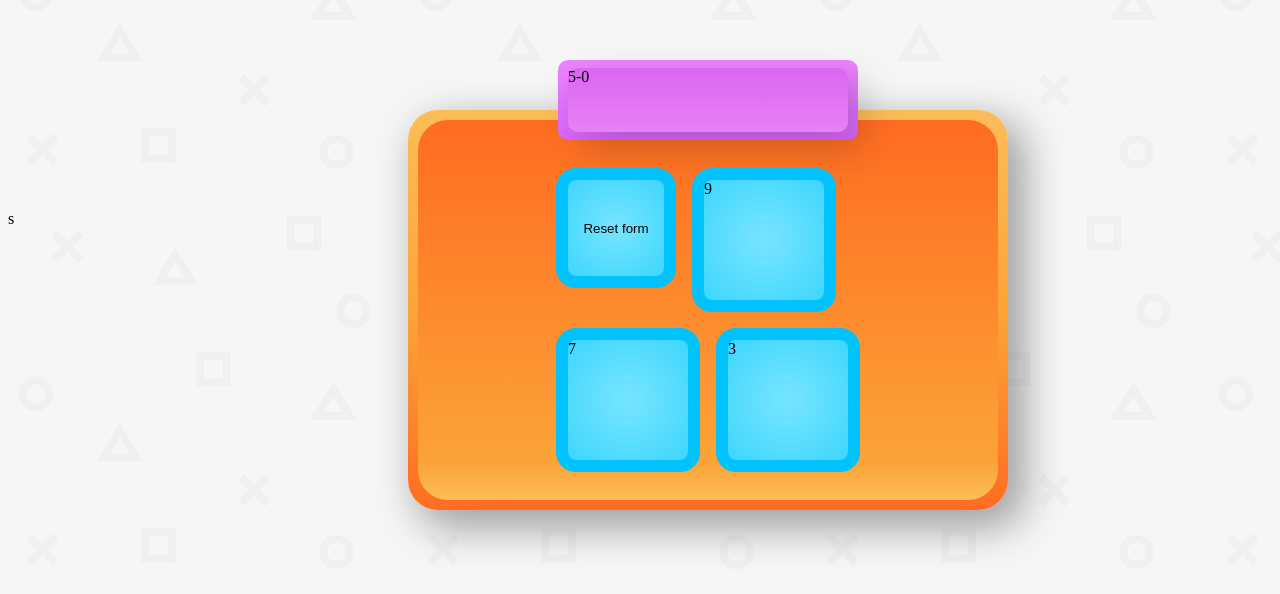
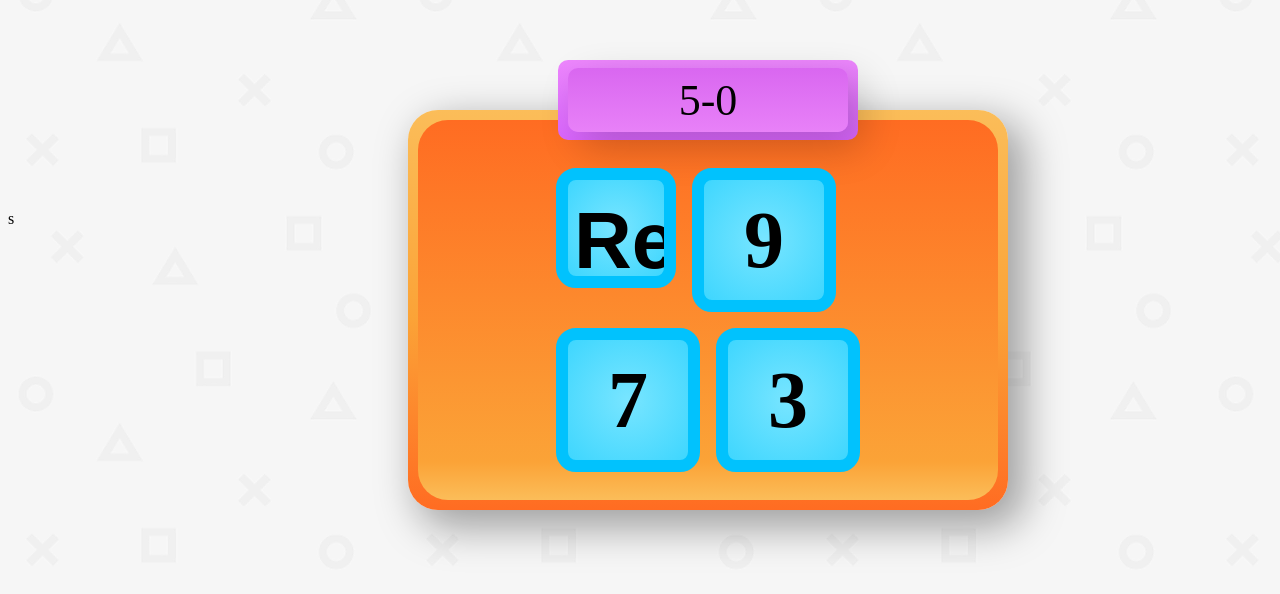
Before and after one commit to QQumber/ZPD-Spele, a plain HTML site: page index.html in a window 1280 px wide. Shown: the part 206-800 px from the top of the page. Drawn offline with Linux system fonts and the light colour scheme.

Commit message:
Update style.css
Pievienoju stilam dažas lietas

```diff
--- a/css/style.css
+++ b/css/style.css
@@ -46,6 +46,10 @@ body {
     background: radial-gradient(circle, rgba(120,229,255,1) 0%, rgba(62,214,254,1) 100%);
     margin: 8px;
     border: 12px solid rgb(1, 194, 253);
+    font-size: 80px;
+    text-align:center;
+    line-height: 1.5em;
+    font-weight: bold;
 
 }
 .poga:hover {
@@ -68,6 +72,9 @@ body {
     border-radius: 10px;
     background: rgb(146,63,255);
     background: linear-gradient(0deg, rgb(219, 102, 255) 0%, rgb(237, 135, 253) 100%);
+    font-size: 44px;
+    text-align:center;
+    line-height: 1.5em;
 
 }
 
```
